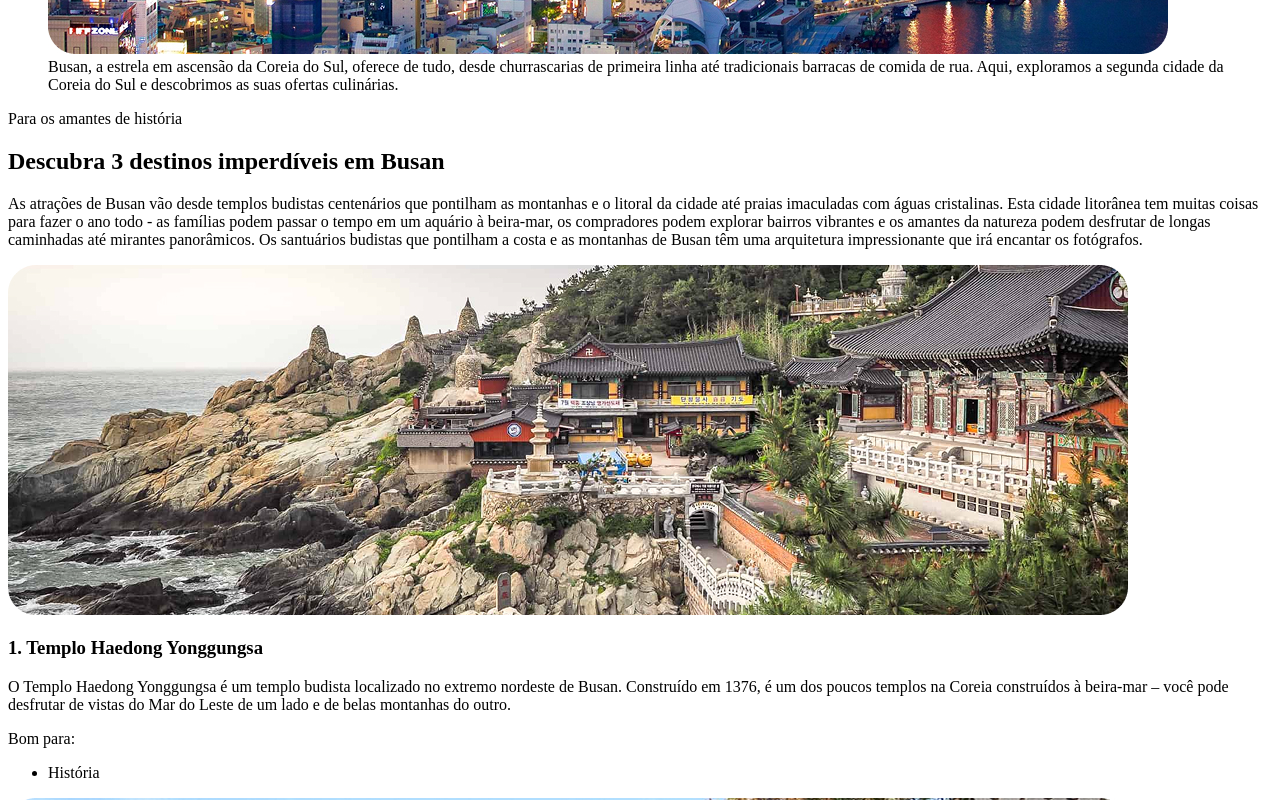
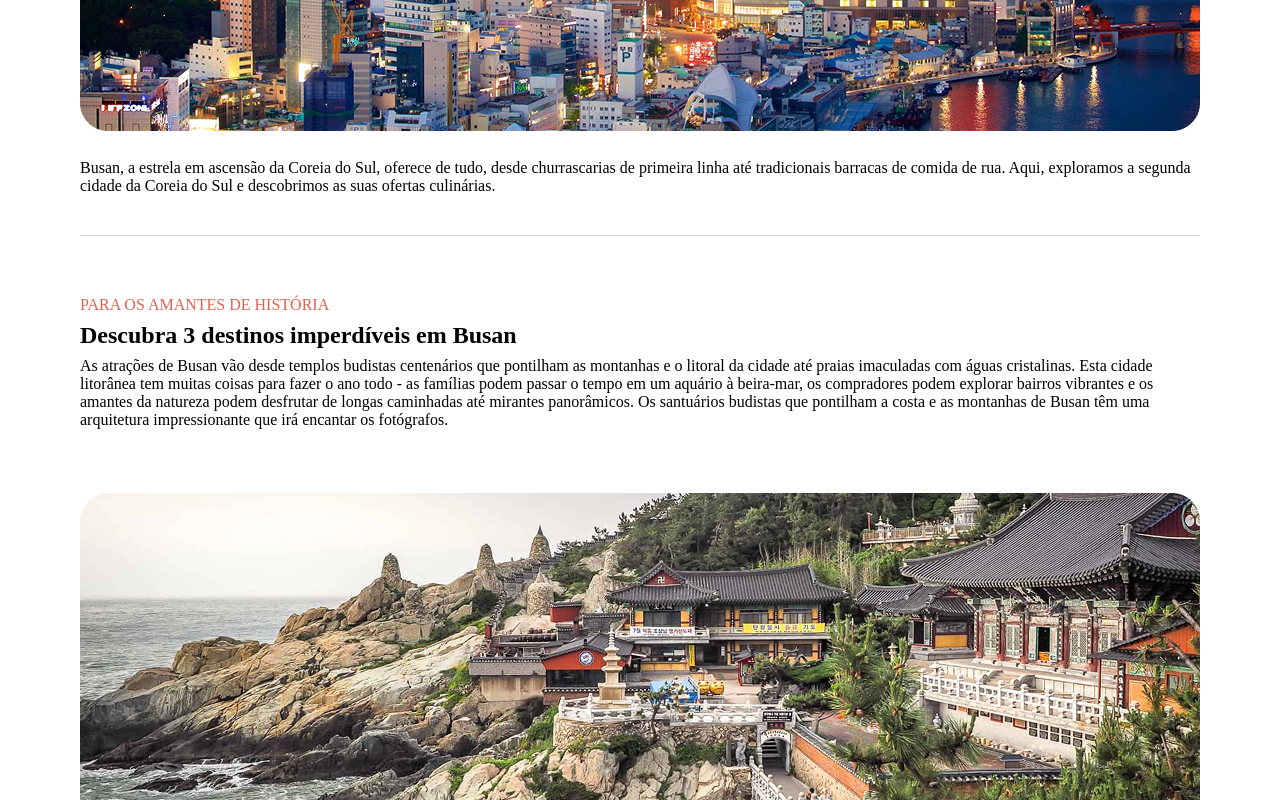
Before and after one commit to lfperraro/local-turistico, a plain HTML site: page index.html in a window 1280 px wide. Shown: the part 720-1520 px from the top of the page. Drawn offline with Linux system fonts and the light colour scheme.

Commit message:
Primeiros ajustes de CSS

```diff
--- a/index.html
+++ b/index.html
@@ -9,7 +9,7 @@
     <body>
         <main>
             <header>
-                <p>Sua próxima viagem:</p>
+                <p class="headline">Sua próxima viagem:</p>
                 <h1>Conheça Busan</h1>
             </header>
 
@@ -21,12 +21,14 @@
             <div class="divider"></div>
 
             <section>
-                <p>Para os amantes de história</p>
-                <h2>Descubra 3 destinos imperdíveis em Busan</h2>
-                <p>
-                    As atrações de Busan vão desde templos budistas centenários que pontilham as montanhas e o litoral da cidade até praias imaculadas com águas cristalinas. Esta cidade litorânea tem muitas coisas para fazer o ano todo - as famílias podem passar o tempo em um aquário à beira-mar, os compradores podem explorar bairros vibrantes e os amantes da natureza podem desfrutar de longas caminhadas até mirantes panorâmicos.
-                    Os santuários budistas que pontilham a costa e as montanhas de Busan têm uma arquitetura impressionante que irá encantar os fotógrafos.
-                </p>
+                <div class="intro">
+                    <p class="headline">Para os amantes de história</p>
+                    <h2>Descubra 3 destinos imperdíveis em Busan</h2>
+                    <p>
+                        As atrações de Busan vão desde templos budistas centenários que pontilham as montanhas e o litoral da cidade até praias imaculadas com águas cristalinas. Esta cidade litorânea tem muitas coisas para fazer o ano todo - as famílias podem passar o tempo em um aquário à beira-mar, os compradores podem explorar bairros vibrantes e os amantes da natureza podem desfrutar de longas caminhadas até mirantes panorâmicos.
+                        Os santuários budistas que pontilham a costa e as montanhas de Busan têm uma arquitetura impressionante que irá encantar os fotógrafos.
+                    </p>
+                </div>
 
                 <article>
                     <img src="./assets/Haedong-Yonggungsa.jpg" alt="Templo Haedong Yonggungsa ">
@@ -53,7 +55,7 @@
                 </article>
 
                 <article>
-                    <img src="./assets/Yongdusan.jpg" alt="Parque Yongdusan"
+                    <img src="./assets/Yongdusan.jpg" alt="Parque Yongdusan">
                     <h3>3. Parque Yongdusan </h3>
                     <p>
                         O Parque Yongdusan, localizado no centro de Busan, abriga alguns dos monumentos mais importantes da cidade. Você pode ver vistas espetaculares do topo da Torre Busan, de 120 metros de altura. O parque tem 2 museus – confira os instrumentos musicais tradicionais no Museum of World Folk Instruments e mais de 80 veleiros coreanos no Exhibition Hall of World Model Boats.
--- a/style.css
+++ b/style.css
@@ -0,0 +1,78 @@
+/* Reset básico */
+* {
+  margin: 0;
+  padding: 0;
+  box-sizing: border-box;
+}
+
+body {
+  width:vw;
+  min-width: 1120px;
+}
+
+main {
+ max-width: 1120px;
+ width: 1120px;
+ margin: 88px auto;
+}
+
+header h1 {
+ margin-bottom: 40px;
+}
+
+.headline {
+  margin-bottom: 8px;
+  text-transform: uppercase;
+  color: #E1624F;
+}
+
+figure figcaption {
+  padding:24px 0 40px 0;
+}
+
+.divider {
+  width: 100%;
+  height: 1px;
+  margin: 0 0 60px 0;
+  background-color: #d9d9d9;
+}
+
+.intro {
+  margin-bottom: 64px;
+}
+
+.intro p {
+  margin-top: 8px;
+}
+
+article img {
+  height: 350px;
+  max-height: 350px;
+  margin-bottom:20px;
+}
+
+article h3 {
+  margin-bottom:8px;
+}
+
+article p:nth-of-type(1) {
+  margin-bottom:24px;
+  font-weight: 400;
+}
+
+article p {
+  font-weight:bold;
+}
+
+article ul {
+  margin-bottom: 48px;
+  padding-left: 16px;
+}
+
+footer {
+  text-align:center;
+}
+
+footer p {
+  margin-top: 8px;
+}
```
